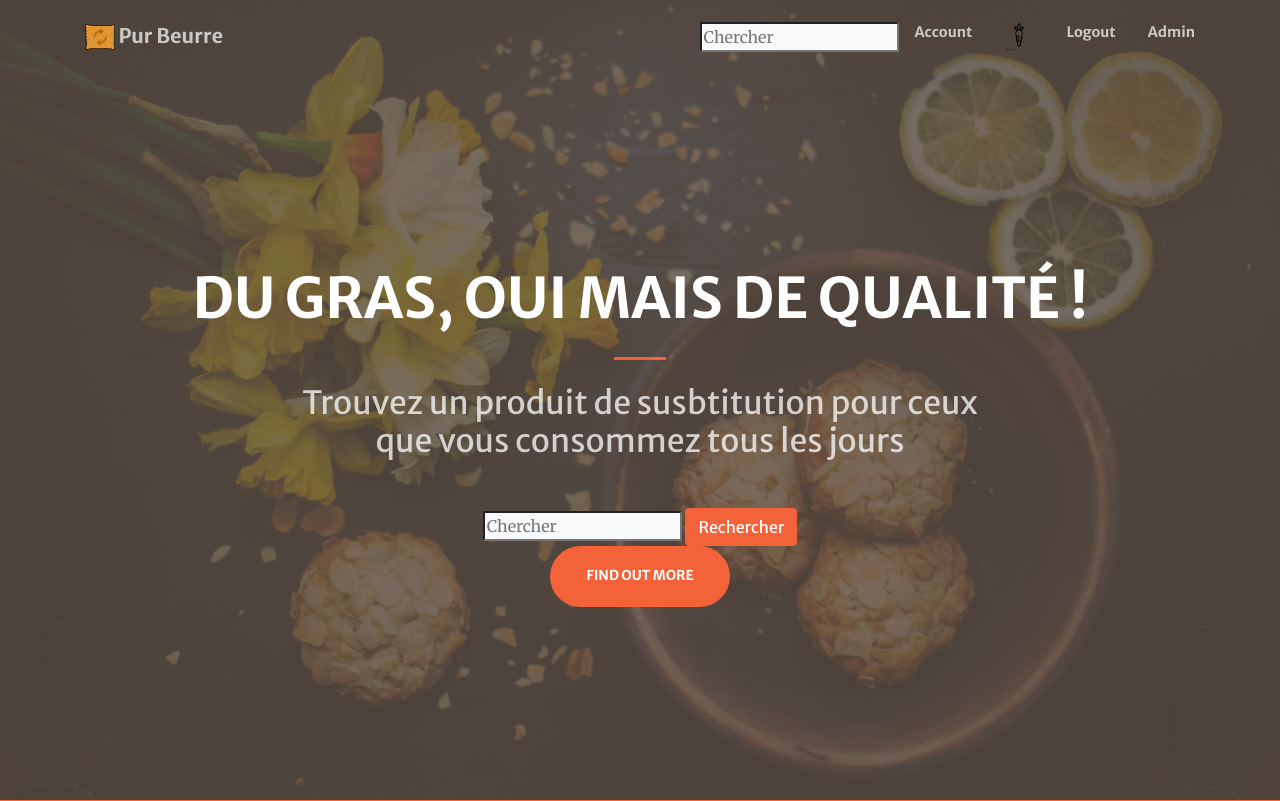
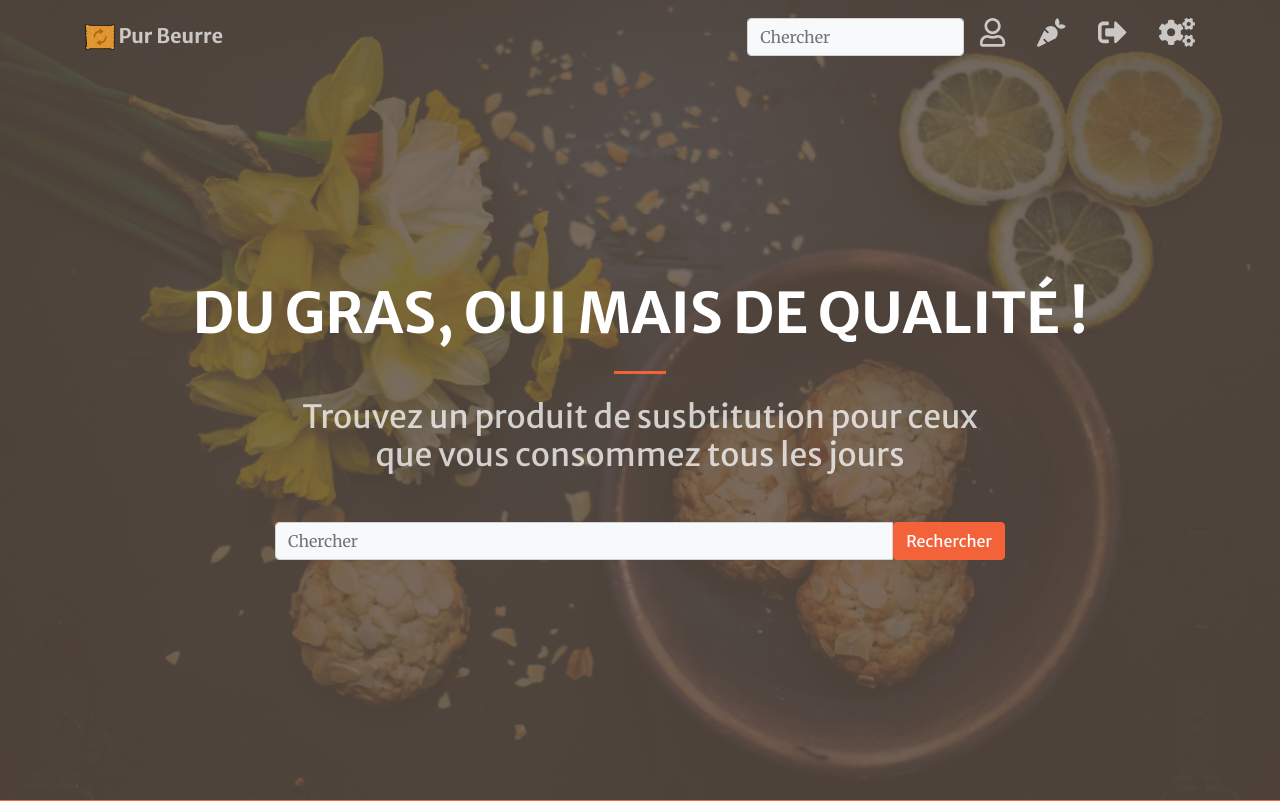
Before and after one commit to tbuglioni/django_open_food_fact_app, a Django app: page / in a window 1280 px wide. Shown: the top 801 px of the page. Run offline with Django 3.2, Linux system fonts and the light colour scheme; the visitor is signed in with stand-in values (Sample User, id 1); some libraries are stand-ins or nearby versions.

Commit message:
0.12.0 front --> account, login, register

```diff
--- a/templates/base.html
+++ b/templates/base.html
@@ -9,6 +9,6 @@
 
     <div>{% block content %}{% endblock content %}</div>
     <!-- Footer-->
-    {% include 'snippets/footer.html' %}
+    {% include 'snippets/contact.html' %} {% include 'snippets/footer.html' %}
   </body>
 </html>
--- a/templates/home.html
+++ b/templates/home.html
@@ -26,21 +26,25 @@
               accept-charset="utf-8"
             >
               {% csrf_token %}
+              <div class="row form-group justify-content-center">
+                <div class="input-group mb-3">
                   <input
                     id="searchForm"
-                class="form-controrl bg-light"
+                    class="bg-light form-control"
                     name="query"
                     placeholder="Chercher"
                   />
-              <button id="submit_search" type="submit" class="btn btn-primary">
+                  <button
+                    id="submit_search"
+                    type="submit"
+                    class="btn btn-primary"
+                  >
                     Rechercher
                   </button>
+                </div>
+              </div>
             </form>
           </div>
-
-          <a class="btn btn-primary btn-xl js-scroll-trigger" href="#about"
-            >Find Out More</a
-          >
         </div>
       </div>
     </div>
--- a/templates/snippets/navigation.html
+++ b/templates/snippets/navigation.html
@@ -32,7 +32,7 @@
             {% csrf_token %}
             <input
               id="searchForm"
-              class="form-controrl bg-light"
+              class="form-control bg-light"
               name="query"
               placeholder="Chercher"
             />
@@ -42,41 +42,38 @@
         {% if request.user.is_authenticated and request.user.is_staff %}
 
         <li class="nav-item">
-          <a class="nav-link js-scroll-trigger" href="{% url 'account' %}"
-            >Account</a
-          >
+          <a class="nav-link js-scroll-trigger" href="{% url 'account' %}">
+            <i class="far fa-user fa-2x"></i>
+          </a>
         </li>
         <li class="nav-item">
           <a
             class="nav-link js-scroll-trigger"
             href="{% url 'substitute:my_food' %}"
-            ><img
-              src="{% static 'assets/img/noun_Carrot.png' %}"
-              alt="logo"
-              style="height: 30px"
-          /></a>
+            ><i class="fas fa-carrot fa-2x"></i
+          ></a>
         </li>
         <li class="nav-item">
-          <a class="nav-link js-scroll-trigger" href="{% url 'logout' %}"
-            >Logout</a
-          >
+          <a class="nav-link js-scroll-trigger" href="{% url 'logout' %}">
+            <i class="fas fa-sign-out-alt fa-2x"></i>
+          </a>
         </li>
         <li class="nav-item">
           <a class="nav-link js-scroll-trigger" href="{% url 'admin:index' %}"
-            >Admin</a
-          >
+            ><i class="fas fa-cogs fa-2x"></i
+          ></a>
         </li>
 
         {% else %}
         <li class="nav-item">
-          <a class="nav-link js-scroll-trigger" href="{% url 'login' %}"
-            >Login</a
-          >
+          <a class="nav-link js-scroll-trigger" href="{% url 'login' %}">
+            <i class="fas fa-sign-in-alt fa-2x"></i>
+          </a>
         </li>
         <li class="nav-item">
-          <a class="nav-link js-scroll-trigger" href="{% url 'register' %}"
-            >Register</a
-          >
+          <a class="nav-link js-scroll-trigger" href="{% url 'register' %}">
+            <i class="fas fa-user-plus fa-2x"></i>
+          </a>
         </li>
 
         {% endif %}
```
Also changed, not shown: account/templates/account/account.html (+8 -7 lines), account/templates/account/base.html (added, +19 -0 lines), account/templates/account/login.html (+6 -5 lines), account/templates/account/register.html (+7 -6 lines). Lines whose indentation alone changed are shown as unchanged.
